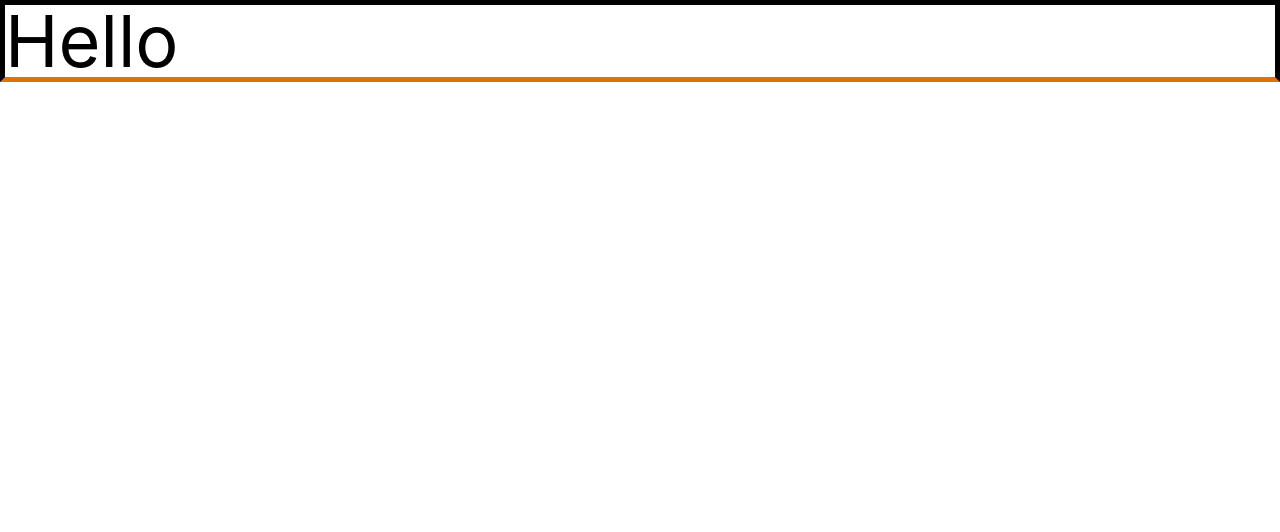
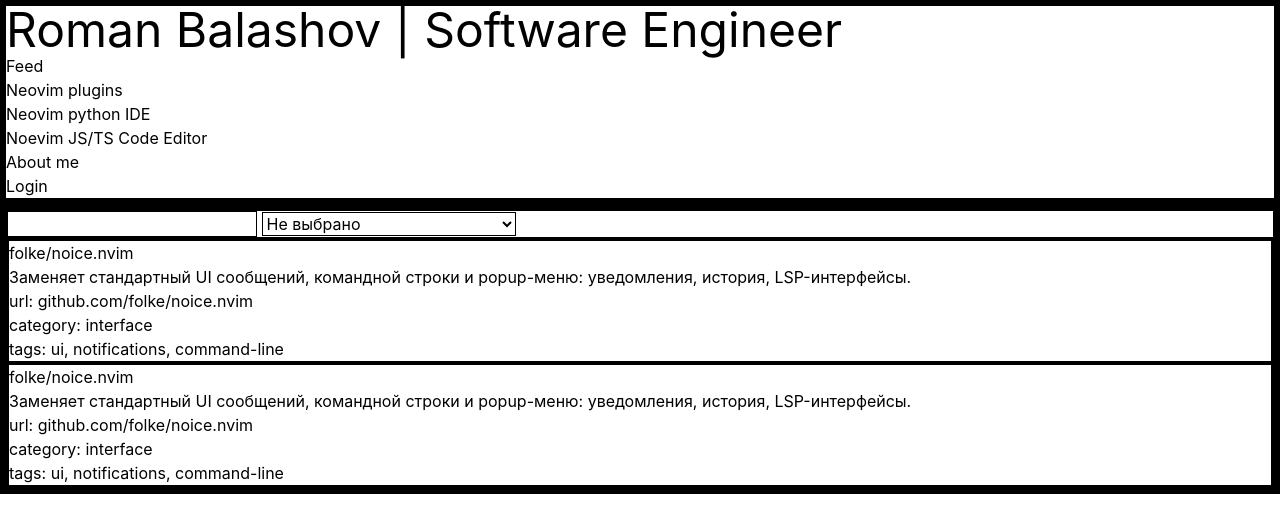
Before and after one commit to romz987/nvdev, a website: page index.html in a window 1280 px wide. Drawn offline with Linux system fonts and the light colour scheme.

Commit message:
feat: plugins page layout template created;

```diff
--- a/index.html
+++ b/index.html
@@ -9,9 +9,71 @@
   </head>
 
   <body>
-    <header class="text-7xl border-5 border-b-amber-600">Hello</header>
-    <nav></nav>
-    <main></main>
+
+    <header class='border-5 border-red-500 w-full h-46 flex justify-center'>
+      <div class='border w-7xl h-full flex flex-col'>
+        <div class='w-full text-5xl py-8'>Roman Balashov | Software Engineer</div>
+        <div class='border-t flex-1 flex justify-between'>
+          <nav class='flex items-center'>
+            <ul class='text-2xl flex gap-6'>
+              <li><a href="">Feed</a></li>
+              <li><a href="">Neovim plugins</a></li>
+              <li><a href="">Neovim python IDE</a></li>
+              <li><a href="">Noevim JS/TS Code Editor</a></li>
+              <li><a href="">About me</a></li>
+            </ul>
+          </nav>
+          <div class='flex items-center'>
+            <p class="text-2xl "><a href="">Login</a></p>
+          </div>
+        </div>
+      </div>
+    </header>
+
+    <main class='border-5 border-yellow-400 flex justify-center'>
+
+      <!-- Wrapper -->
+      <div class='border w-7xl h-full flex flex-col'>
+
+        <!-- Filters -->
+        <div class='border mt-8 border-gray-400 bg-gray-100 w-full h-18 flex items-center text-xl pl-6 gap-6'>
+          <!-- search by name filter -->
+          <input type="search" name="" id="" class="border pl-4 h-11.5 rounded">
+          <!-- categories filter -->
+          <select name="categories" id="category-filter" class="border p-2 rounded">
+            <option value="">Не выбрано</option>
+            <option value="">Синтаксис и подсветка</option>
+            <option value="">Навигация и редактирование</option>
+            <option value="">Интерфейс и оформление</option>
+          </select>
+        </div>
+
+        <!-- Plugins list -->
+        <section id='catalog' class='border border-blue-300 w-full py-8 flex flex-col gap-6'>
+
+          <article class='border-2 border-gray-200 pl-6 py-6'>
+            <h3 class='text-3xl'>folke/noice.nvim</h3>
+            <p class='pt-2'>Заменяет стандартный UI сообщений, командной строки и popup-меню: уведомления, история, LSP-интерфейсы.</p>
+            <p class='pt-1 text-sm'>url: <a href='https://github.com/folke/noice.nvim'>github.com/folke/noice.nvim</a></p>
+            <p class='pt-1 text-sm'>category: interface</a></p>
+            <p class='pt-2 text-sm italic'>tags: ui, notifications, command-line</p>
+          </article>
+
+          <article class='border-2 border-gray-200 pl-6 py-6'>
+            <h3 class='text-3xl'>folke/noice.nvim</h3>
+            <p class='pt-2'>Заменяет стандартный UI сообщений, командной строки и popup-меню: уведомления, история, LSP-интерфейсы.</p>
+            <p class='pt-1 text-sm'>url: <a href='https://github.com/folke/noice.nvim'>github.com/folke/noice.nvim</a></p>
+            <p class='pt-1 text-sm'>category: interface</a></p>
+            <p class='pt-2 text-sm italic'>tags: ui, notifications, command-line</p>
+          </article>
+
+        </section>
+
+      </div>
+
+    </main>
+
+    <script type="module" src="js/main.js"></script>
   </body>
 
 </html>
```
